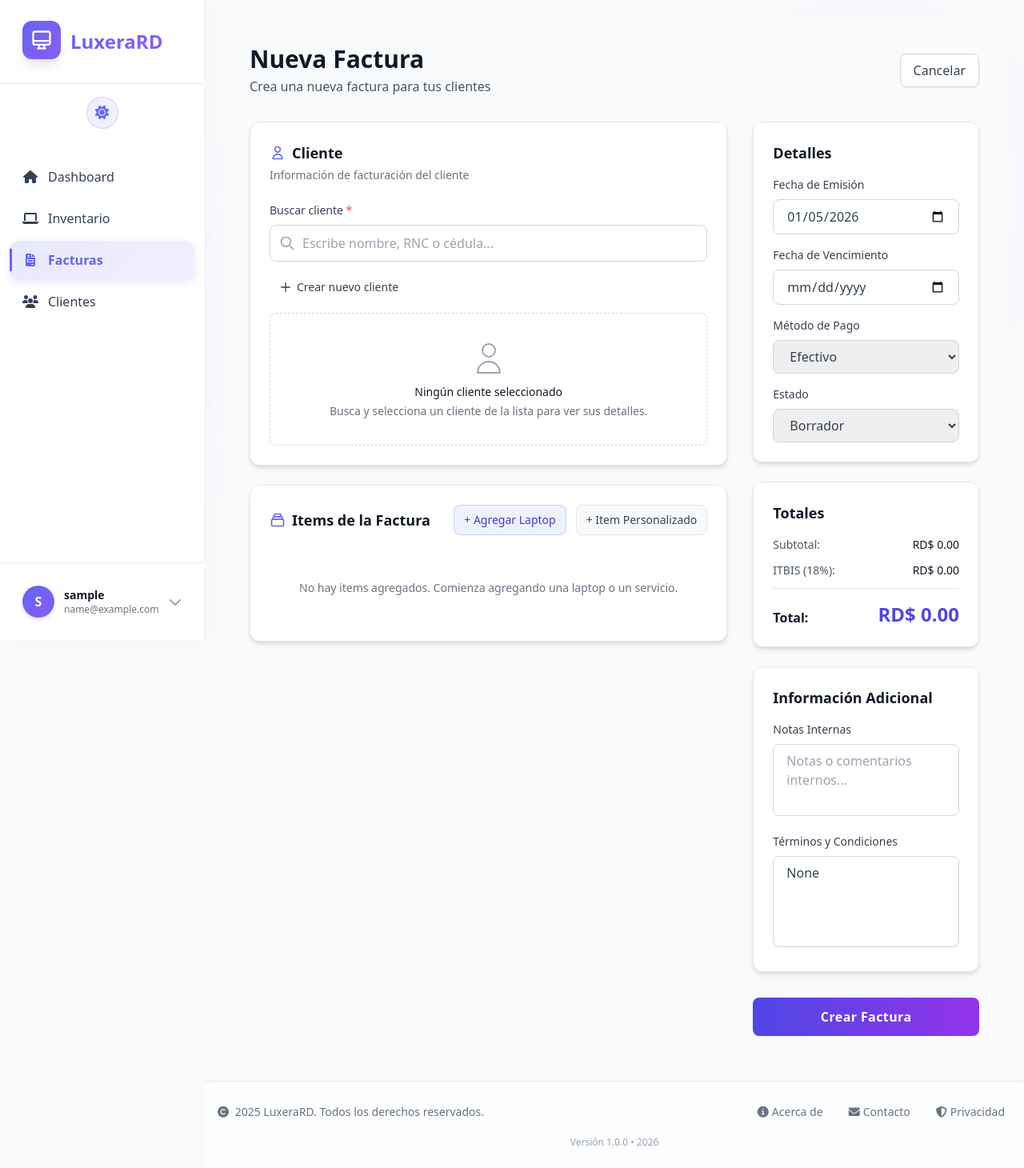
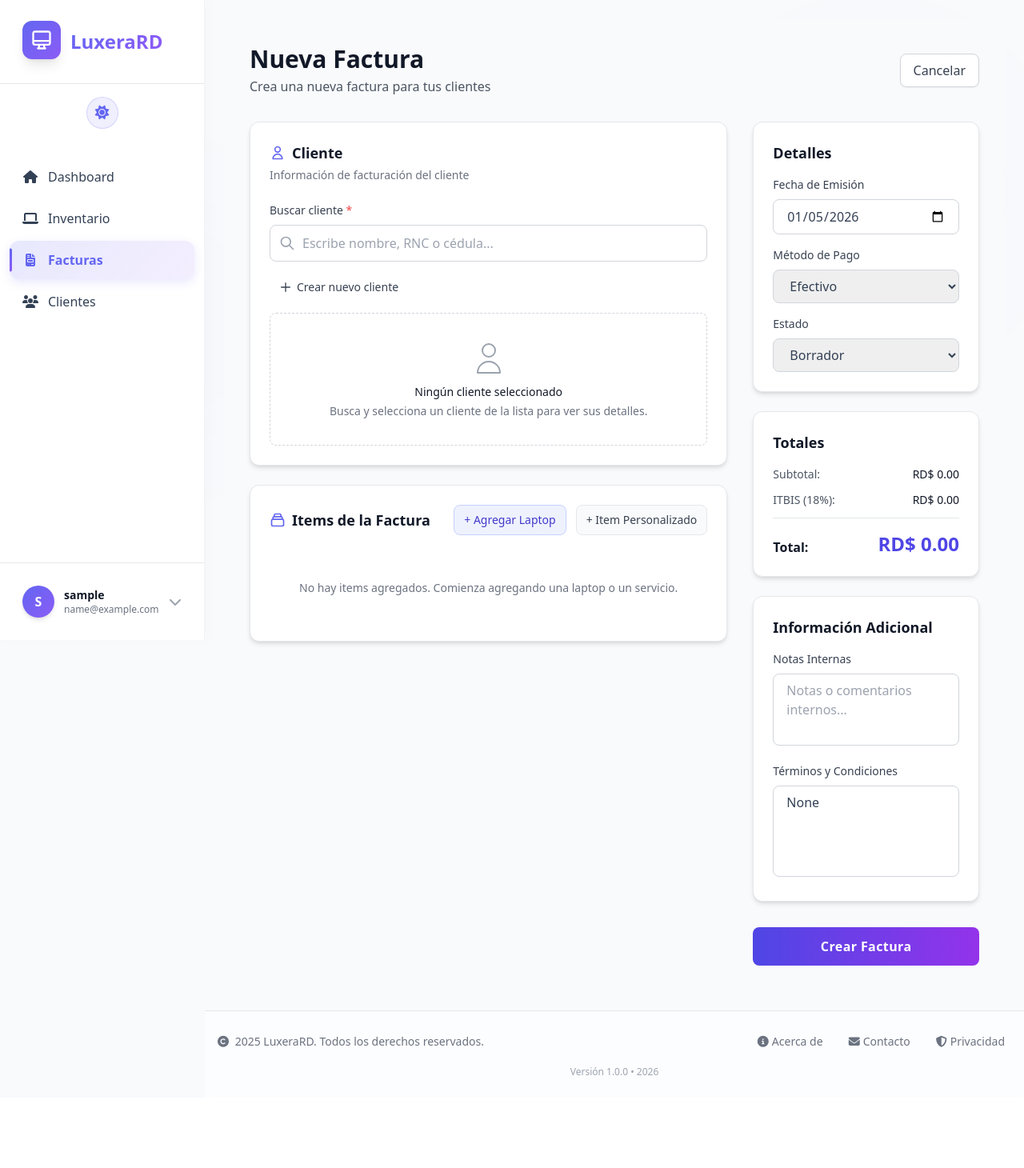
Before and after one commit to somanumte/LuxeraRD, a Flask app: page /invoices/new in a window 1280 px wide. Shown: the whole page at 80% size. After the commit the page ends 1344 px from the top, so only its background shows below. Run offline with Flask 3, Linux system fonts and the light colour scheme; the visitor is signed in with stand-in values (Sample User, id 1); data comes from the database, SQL or seed files in the repository; data that the repository does not hold is empty; some libraries are stand-ins or nearby versions.

Commit message:
Proyecto Luxera, V.1.0

```diff
--- a/app/templates/invoices/invoice_form.html
+++ b/app/templates/invoices/invoice_form.html
@@ -213,16 +213,6 @@
                                        name="invoice_date"
                                        value="{% if invoice and invoice.invoice_date %}{{ invoice.invoice_date.strftime('%Y-%m-%d') if invoice.invoice_date is string else invoice.invoice_date }}{% else %}{{ today }}{% endif %}"
                                        required
-                                       class="w-full px-4 py-2 border border-gray-300 dark:border-gray-600 rounded-lg focus:ring-2 focus:ring-indigo-500 focus:border-transparent dark:bg-gray-700 dark:text-white">
-                            </div>
-
-                            <div>
-                                <label class="block text-sm font-medium text-gray-700 dark:text-gray-300 mb-2">
-                                    Fecha de Vencimiento
-                                </label>
-                                <input type="date"
-                                       name="due_date"
-                                       value="{% if invoice and invoice.due_date %}{{ invoice.due_date.strftime('%Y-%m-%d') if invoice.due_date is string else invoice.due_date }}{% endif %}"
                                        class="w-full px-4 py-2 border border-gray-300 dark:border-gray-600 rounded-lg focus:ring-2 focus:ring-indigo-500 focus:border-transparent dark:bg-gray-700 dark:text-white">
                             </div>
 
@@ -1197,4 +1187,3 @@ document.getElementById('invoiceForm').addEventListener('submit', function(e) {
 });
 </script>
 {% endblock %}
-[file content end]
```
